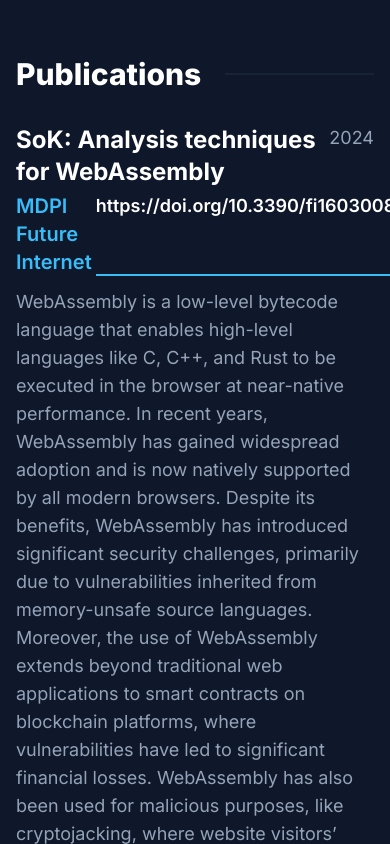
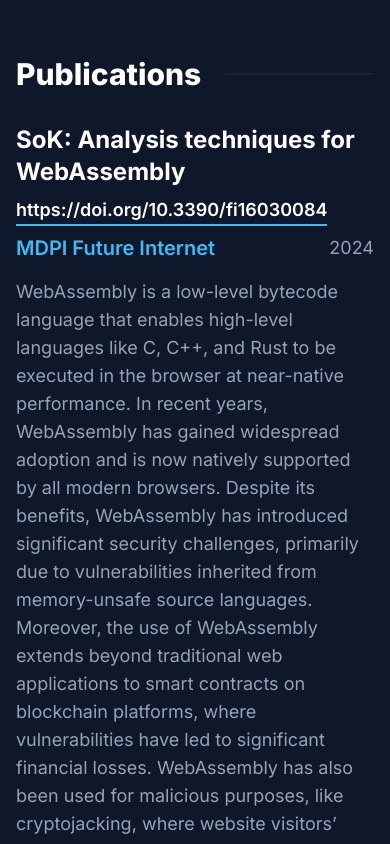
Before and after one commit to HakonHarnes/website, a Next.js app: page / in a window 390 px wide. Shown: the part 4040-4884 px from the top of the page. Built offline with nearby package versions, Linux system fonts and the light colour scheme.

Commit message:
chore: ensure publications layout is mobile friendly

```diff
--- a/app/components/PublicationsSection.tsx
+++ b/app/components/PublicationsSection.tsx
@@ -52,24 +52,30 @@ function PublicationItem({
   title,
   journal,
   date,
-  doi: doi,
+  doi,
   abstract,
-  keywords: technologies,
+  keywords,
 }: PublicationItemProps) {
   return (
-    <div className="flex flex-col gap-1">
+    <div className="flex flex-col gap-2 sm:gap-1">
       <div className="flex justify-between gap-1">
         <h2 className="text-2xl font-bold">{title}</h2>
-        <span className="text-lg text-slate-400">{date}</span>
+        <span className="text-lg text-slate-400 hidden sm:inline-block">
+          {date}
+        </span>
       </div>
+      <ExternalLink className="w-fit sm:hidden" href={doi}>
+        <h3 className="text-lg">{doi}</h3>
+      </ExternalLink>
       <div className="flex justify-between gap-1">
         <h3 className="text-xl font-semibold text-sky-400">{journal}</h3>
-        <ExternalLink href={doi}>
+        <span className="text-lg text-slate-400 sm:hidden">{date}</span>
+        <ExternalLink className="hidden sm:inline-block" href={doi}>
           <h3 className="text-lg">{doi}</h3>
         </ExternalLink>
       </div>
       <p className="my-2 text-lg text-slate-400">{abstract}</p>
-      <CardList elements={technologies} />
+      <CardList elements={keywords} />
       <div className="mt-5 h-[1px] w-full bg-slate-700 opacity-30" />
     </div>
   );
--- a/components/ExternalLink.tsx
+++ b/components/ExternalLink.tsx
@@ -6,7 +6,7 @@ function linkClasses(type: LinkType) {
       return "fill-white stroke-white hover:fill-sky-400 hover:stroke-sky-400 hover:text-sky-400";
     case "text":
     default:
-      return "fill-white font-semibold border-b-2 border-b-sky-400 hover:text-sky-400";
+      return "fill-white font-semibold border-b-2 border-b-sky-400 hover:text-sky-400 hover:border-b-white";
   }
 }
 
@@ -15,18 +15,20 @@ export default function ExternalLink({
   newTab = true,
   type = "text",
   children,
+  className,
 }: {
   href: string;
   newTab?: boolean;
   type?: LinkType;
   children: React.ReactNode;
+  className?: string;
 }) {
   return (
     <a
       href={href}
       target={newTab ? "_blank" : "_self"}
       rel="noopener noreferrer"
-      className={linkClasses(type)}
+      className={linkClasses(type) + " " + className}
     >
       {children}
     </a>
```
